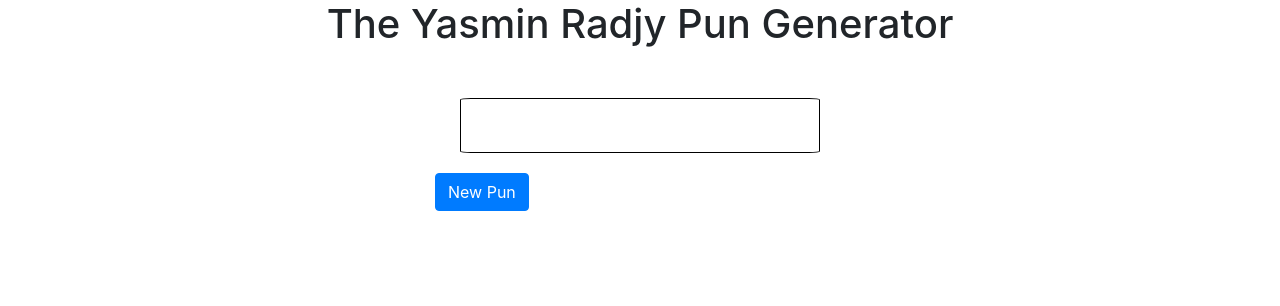
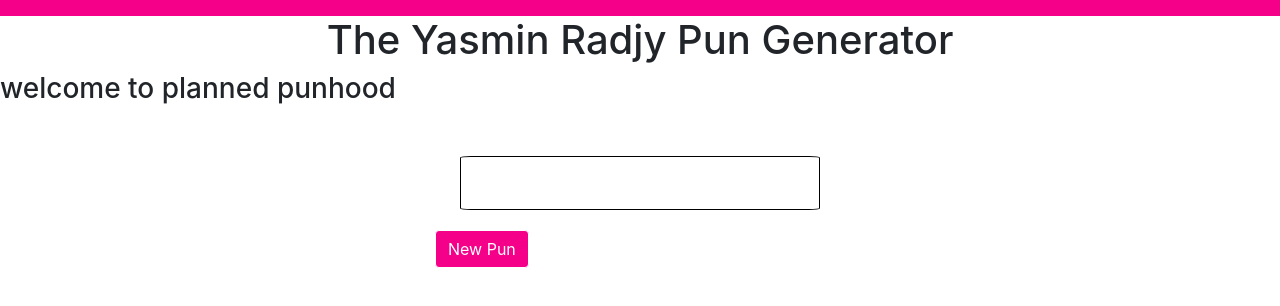
Before and after one commit to bbaxa16/puns, a plain HTML site: page index.html in a window 1280 px wide. Drawn offline with nearby package versions, Linux system fonts and the light colour scheme.

Commit message:
made some style changes and added some puns

```diff
--- a/index.html
+++ b/index.html
@@ -9,16 +9,23 @@
   integrity="sha256-2Kok7MbOyxpgUVvAk/HJ2jigOSYS2auK4Pfzbm7uH60="
   crossorigin="anonymous"></script>
     <script src="./app.js" charset="utf-8"></script>
+      <link href="https://fonts.googleapis.com/css?family=Nunito"rel="stylesheet">
     <title></title>
   </head>
   <body>
+    <div class="">
+      <nav class="navbar">
+
+      </nav>
+    </div>
     <h1>The Yasmin Radjy Pun Generator</h1>
+    <h3>welcome to planned punhood</h3>
 <div class="main_container">
   <div class="quote_container">
     <p><span class="fa fa-quote-left"></span><span id="pun"></span><span class="fa fa-quote-right"></span></p>
   </div>
   <div class="row button_container">
-    <div id="newPun" class="btn btn-primary pull-right new_pun" title="Generate a New Pun">New Pun</div>
+    <div id="newPun" class="btn" title="Generate a New Pun">New Pun</div>
   </div>
 </div>
   </body>
--- a/main.css
+++ b/main.css
@@ -1,3 +1,9 @@
+body {
+  font-family: cursive;
+}
+.navbar {
+  background-color: #F50089;
+}
 h1 {
   text-align: center;
 }
@@ -8,7 +14,11 @@ h1 {
   height: 100%;
   width: 400px;
 }
-
+#newPun {
+  border: 1.5px solid white;
+  background-color: #F50089;
+  color: white;
+}
 .button_container, .quote_container {
   margin: 10px;
 }
```
Also changed, not shown: app.js (+2 -1 lines).
